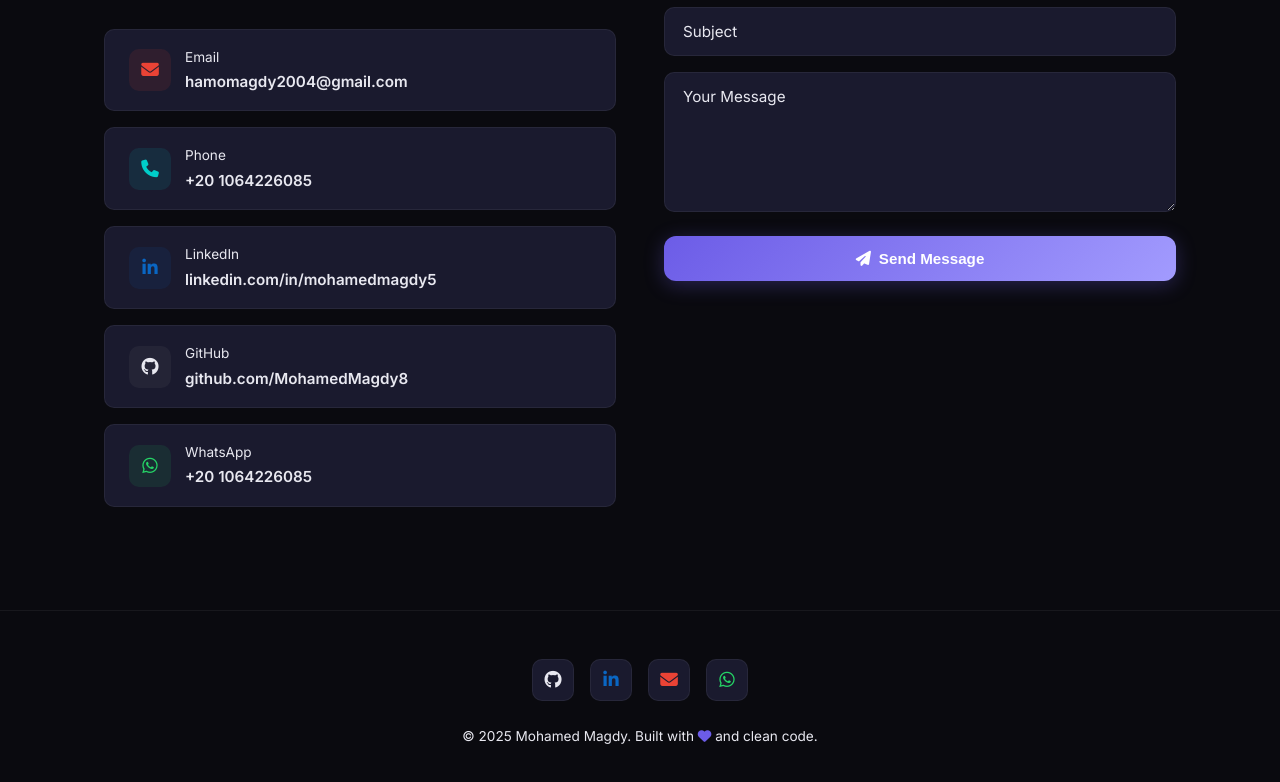
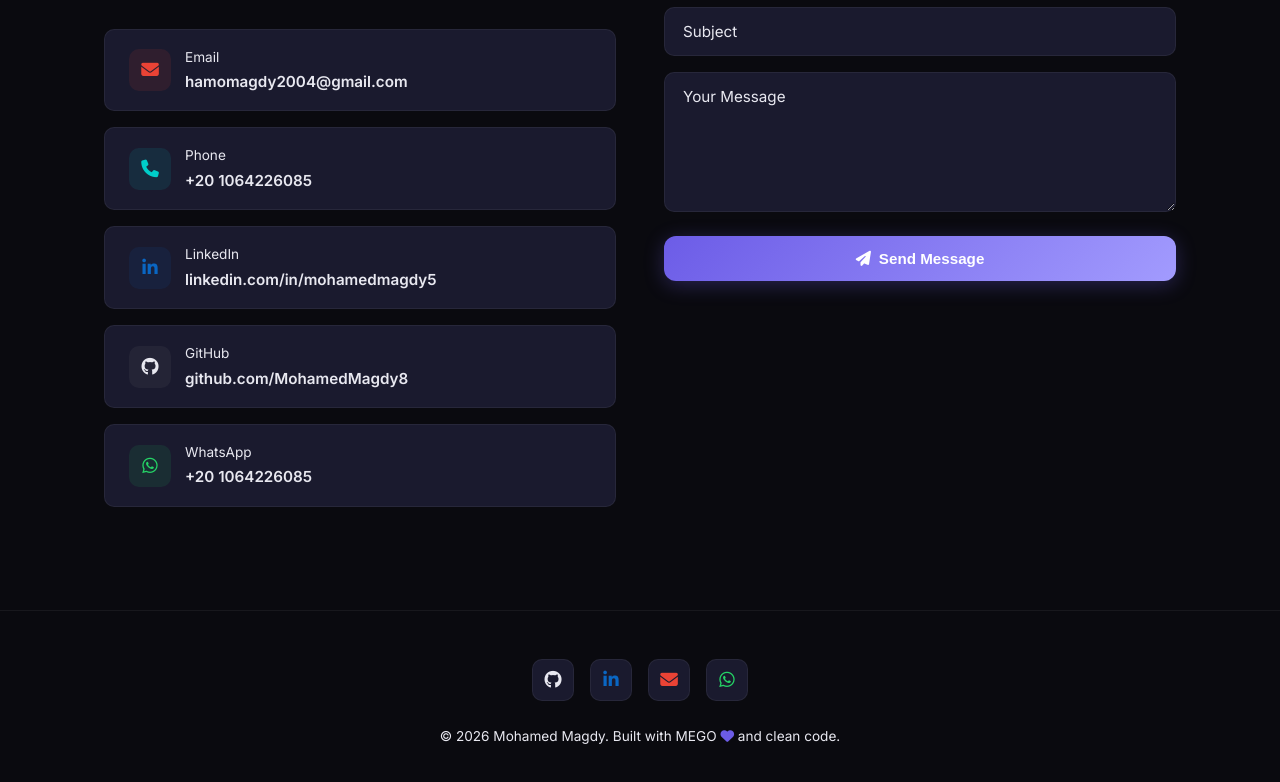
Before and after one commit to MohamedMagdy8/MyPortfolio, a plain HTML site: page index.html in a window 1280 px wide. Shown: the part 7643-8425 px from the top of the page. Drawn offline with Linux system fonts and the light colour scheme.

Commit message:
Update index.html

```diff
--- a/index.html
+++ b/index.html
@@ -490,7 +490,7 @@
     <a href="mailto:hamomagdy2004@gmail.com" class="footer-social" title="Email"><i class="fa-solid fa-envelope"></i></a>
     <a href="https://wa.me/201064226085" target="_blank" class="footer-social" title="WhatsApp"><i class="fa-brands fa-whatsapp"></i></a>
   </div>
-  <p>&copy; 2025 Mohamed Magdy. Built with <i class="fa-solid fa-heart" style="color:var(--accent);"></i> and clean code.</p>
+  <p>&copy; 2026 Mohamed Magdy. Built with MEGO <i class="fa-solid fa-heart" style="color:var(--accent);"></i> and clean code.</p>
 </footer>
 
 <script src="script.js"></script>
```
